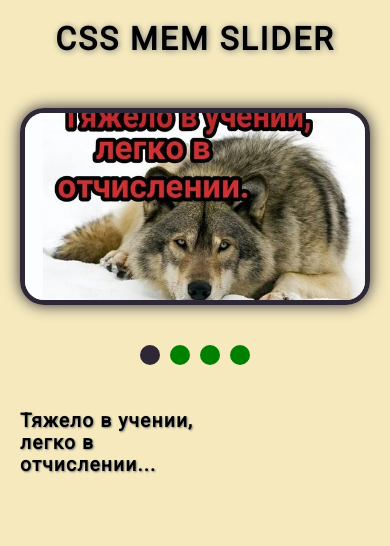
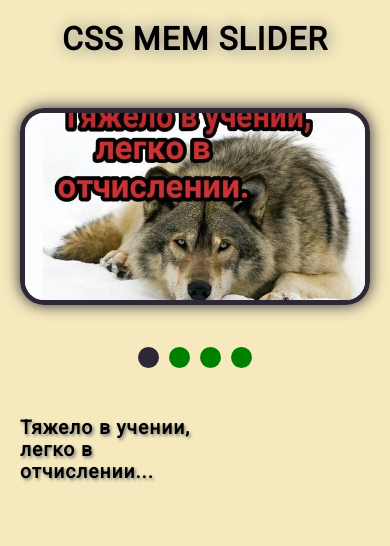
Before and after one commit to magical01/cssMemSlider, a plain HTML site: page cssMemSlider/index.html in a window 390 px wide. Drawn offline with Linux system fonts and the light colour scheme.

Commit message:
fix: px in rem (Sun, May 15, 2022 09:32:03 PM)

```diff
--- a/cssMemSlider/style.css
+++ b/cssMemSlider/style.css
@@ -29,9 +29,9 @@ img {
   display: block;
   font-weight: 700;
   font-size: 3rem;
-  letter-spacing: 0.06em;
+  letter-spacing: 0.06rem;
   text-align: center;
-  text-shadow: 1px 1px 6px grey;
+  text-shadow: 0.06rem 0.06rem 1rem grey;
 }
 
 .slider {
@@ -39,7 +39,7 @@ img {
   flex-direction: column;
   margin-top: 100px;
   width: 100%;
-  gap: 30px;
+  gap: 2rem;
 }
 .slide__wrapper {
   margin: 0 auto;
@@ -83,8 +83,8 @@ input[name="btn"] {
   height: 100%;
   font-size: 2rem;
   font-weight: 700;
-  letter-spacing: 0.06em;
-  text-shadow: 1px 1px 2px grey;
+  letter-spacing: 0.06rem;
+  text-shadow: 0.1rem 0.1rem 0.2rem grey;
   transition: all 0.6s ease-in-out;
 }
 .pagination {
@@ -101,8 +101,8 @@ input[name="btn"] {
 .slide__controls {
   display: block;
   border-radius: 50%;
-  width: 20px;
-  height: 20px;
+  width: 1.3rem;
+  height: 1.3rem;
   background-color: green;
   cursor: pointer;
   transition: all 0.2s ease-in-out;
@@ -158,7 +158,7 @@ input[name="btn"] {
   }
   .slide__bottom {
     flex-direction: column;
-    gap: 25px;
+    row-gap: 1.5rem;
   }
   .slide__text {
     font-size: 1.2rem;
@@ -169,7 +169,7 @@ input[name="btn"] {
   .pagination {
     padding-top: 5px;
     width: 100%;
-    height: 50px;
+    height: 3.5rem;
     justify-content: center;
     order: -1;
   }
```
